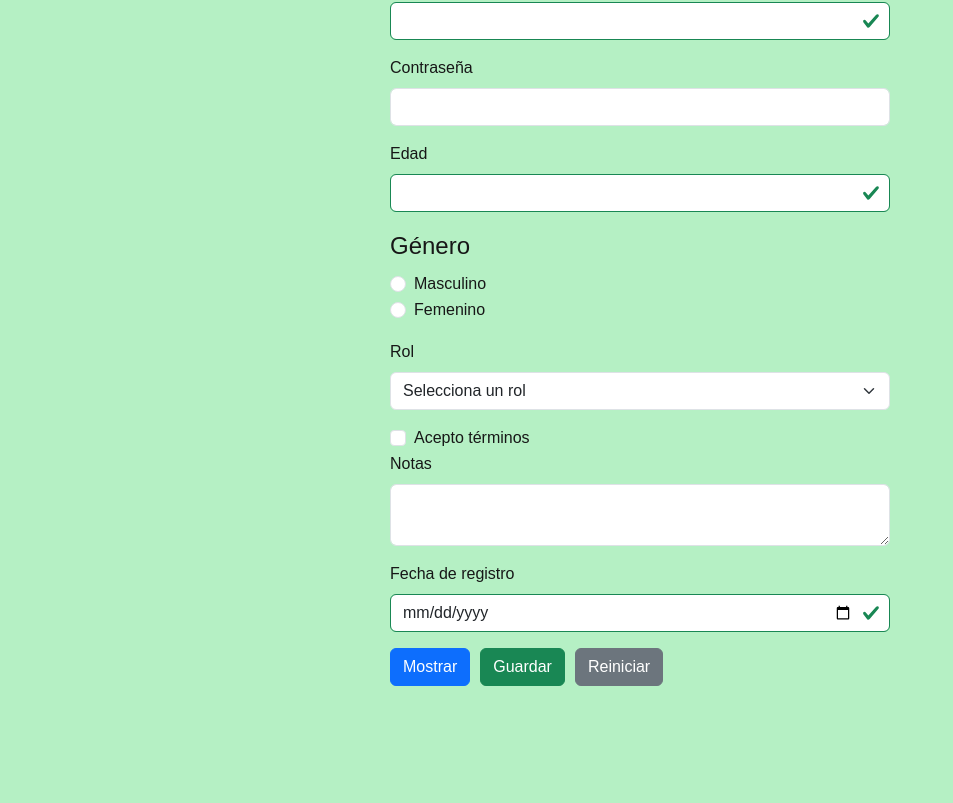
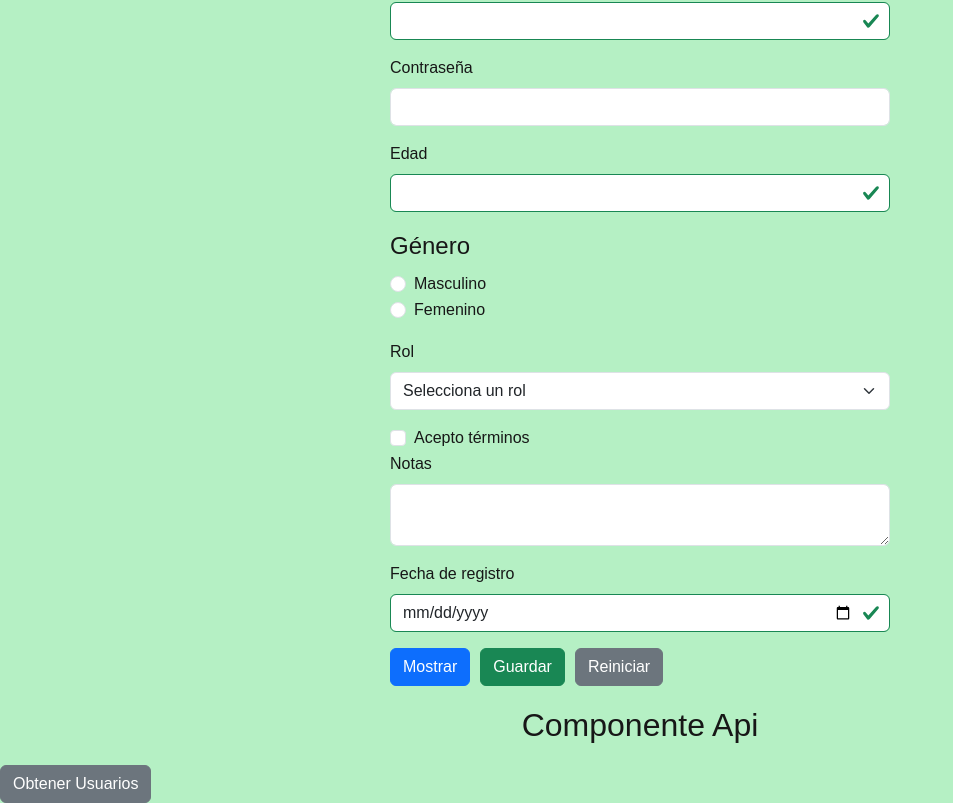
Before and after one commit to Jazzs4326/Practica-1Componentes, a Next.js app: page / in a window 1280 px wide. Shown: the part 1993-2796 px from the top of the page, without its empty margins (0-953 px from the left). Before the commit the page ends 2699 px from the top, so only its background shows below. Built offline with nearby package versions, Linux system fonts and the light colour scheme.

Commit message:
Practica #8 - APIs

```diff
--- /dev/null
+++ b/app/components/Api.jsx
@@ -0,0 +1,46 @@
+"use client";
+import {
+  Card,
+  CardHeader,
+  CardBody,
+  CardText,
+  CardFooter,
+  Button,
+} from "reactstrap";
+import React, { useState } from "react";
+
+export default function Api() {
+  const [users, setUsers] = useState([]);
+  const [cardOpen, setCardOpen] = useState(false);
+
+  const getUsers = () => {
+    fetch("https://fakestoreapi.com/users")
+      .then((response) => response.json())
+      .then((data) => setUsers(data));
+  };
+
+const titleStyle = { textAlign: "center", margin: "20px" };
+  const formStyle = { maxWidth: "500px", margin: "0 auto", textAlign: "left" };
+
+  return (
+    <div>
+      <h2 style={titleStyle}>Componente Api</h2>
+      <Button onClick={getUsers}>Obtener Usuarios</Button>
+      {users.map((user) => (
+        <Card
+          key={user.id}
+          className="my-2"
+          style={{
+            width: "18rem",
+          }}
+        >
+          <CardHeader>{user.username}</CardHeader>
+          <CardBody>
+            <CardText>{user.email}</CardText>
+          </CardBody>
+          <CardFooter>{user.address.city}</CardFooter>
+        </Card>
+      ))}
+    </div>
+  );
+}
--- a/app/page.js
+++ b/app/page.js
@@ -7,6 +7,7 @@ import {Toast} from './components/Toast';
 import Modal from './components/Modal';
 import Tabla from './components/Tabla';
 import Formulario from './formulario/page';
+import Api from './components/Api';
 
 
 export default function Home() {
@@ -44,6 +45,8 @@ export default function Home() {
       <Tabla></Tabla>
 
       <Formulario></Formulario>
+
+      <Api></Api>
     </main>
 
 
```
